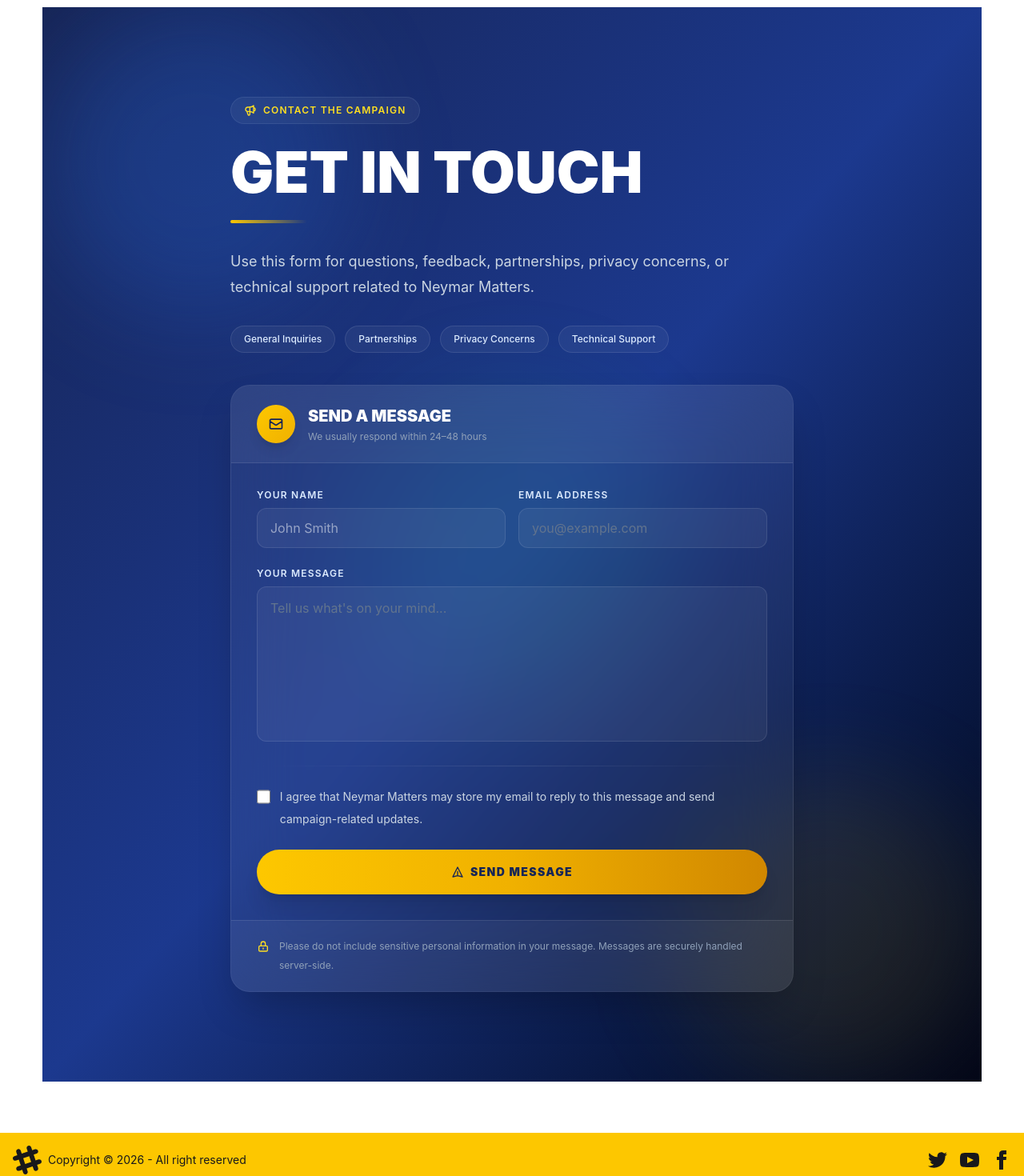
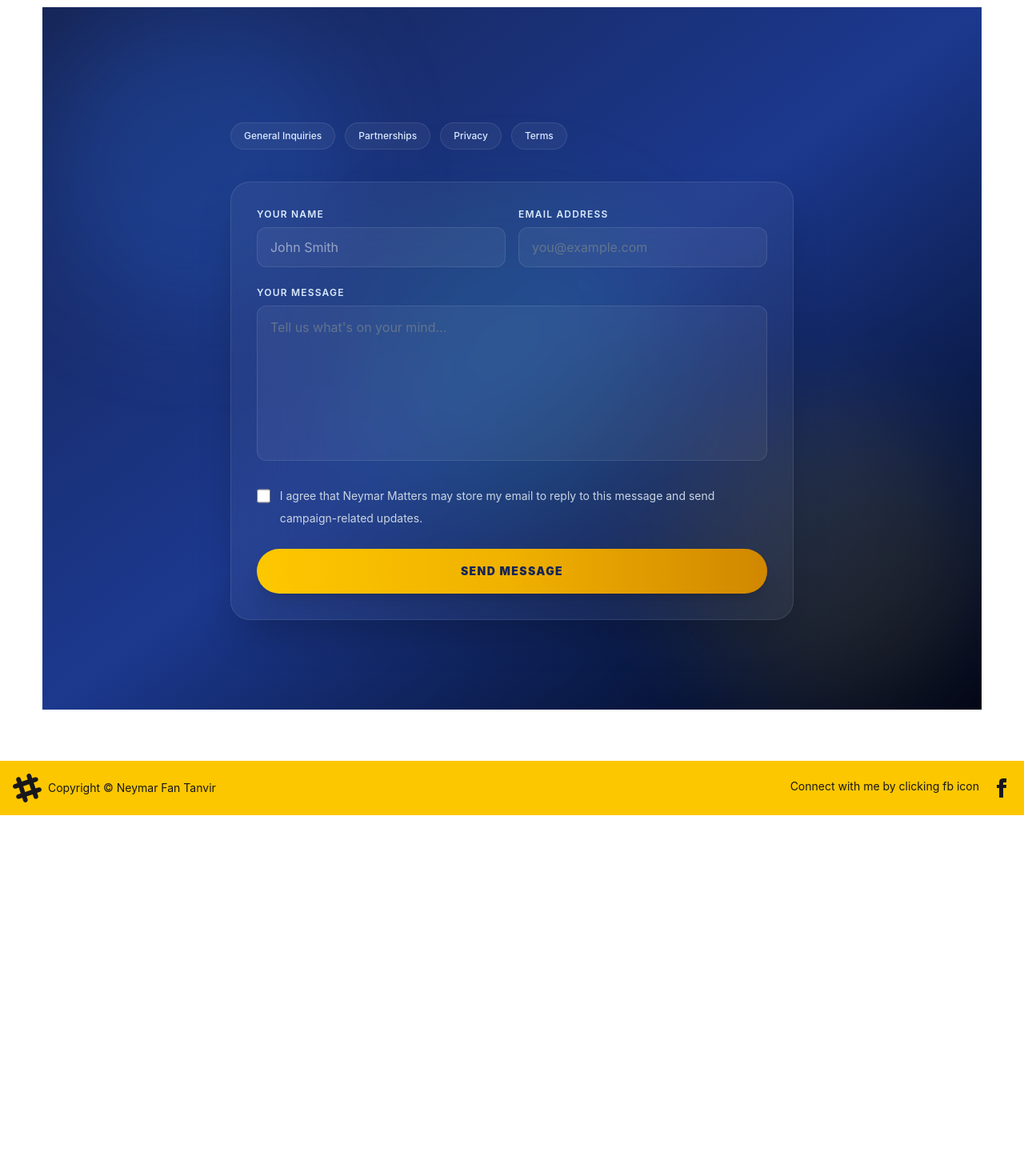
Before and after one commit to Taanveer22/bring-back-neymar, a React (Vite) app: page /contact in a window 1280 px wide. Shown: the part 120-1590 px from the top of the page at 80% size. After the commit the page ends 1139 px from the top, so only its background shows below. Built offline with nearby package versions, Linux system fonts and the light colour scheme.

Commit message:
alhamdulliah footer section connect link added

```diff
--- a/src/components/Footer.jsx
+++ b/src/components/Footer.jsx
@@ -1,3 +1,5 @@
+import { Link } from 'react-router';
+
 const Footer = () => {
   return (
     <div>
@@ -14,32 +16,11 @@
           >
             <path d="M22.672 15.226l-2.432.811.841 2.515c.33 1.019-.209 2.127-1.23 2.456-1.15.325-2.148-.321-2.463-1.226l-.84-2.518-5.013 1.677.84 2.517c.391 1.203-.434 2.542-1.831 2.542-.88 0-1.601-.564-1.86-1.314l-.842-2.516-2.431.809c-1.135.328-2.145-.317-2.463-1.229-.329-1.018.211-2.127 1.231-2.456l2.432-.809-1.621-4.823-2.432.808c-1.355.384-2.558-.59-2.558-1.839 0-.817.509-1.582 1.327-1.846l2.433-.809-.842-2.515c-.33-1.02.211-2.129 1.232-2.458 1.02-.329 2.13.209 2.461 1.229l.842 2.515 5.011-1.677-.839-2.517c-.403-1.238.484-2.553 1.843-2.553.819 0 1.585.509 1.85 1.326l.841 2.517 2.431-.81c1.02-.33 2.131.211 2.461 1.229.332 1.018-.21 2.126-1.23 2.456l-2.433.809 1.622 4.823 2.433-.809c1.242-.401 2.557.484 2.557 1.838 0 .819-.51 1.583-1.328 1.847m-8.992-6.428l-5.01 1.675 1.619 4.828 5.011-1.674-1.62-4.829z"></path>
           </svg>
-          <p>Copyright © {new Date().getFullYear()} - All right reserved</p>
+          <p>Copyright © Neymar Fan Tanvir</p>
         </aside>
         <nav className="grid-flow-col gap-4 md:place-self-center md:justify-self-end">
-          <a>
-            <svg
-              xmlns="http://www.w3.org/2000/svg"
-              width="24"
-              height="24"
-              viewBox="0 0 24 24"
-              className="fill-current"
-            >
-              <path d="M24 4.557c-.883.392-1.832.656-2.828.775 1.017-.609 1.798-1.574 2.165-2.724-.951.564-2.005.974-3.127 1.195-.897-.957-2.178-1.555-3.594-1.555-3.179 0-5.515 2.966-4.797 6.045-4.091-.205-7.719-2.165-10.148-5.144-1.29 2.213-.669 5.108 1.523 6.574-.806-.026-1.566-.247-2.229-.616-.054 2.281 1.581 4.415 3.949 4.89-.693.188-1.452.232-2.224.084.626 1.956 2.444 3.379 4.6 3.419-2.07 1.623-4.678 2.348-7.29 2.04 2.179 1.397 4.768 2.212 7.548 2.212 9.142 0 14.307-7.721 13.995-14.646.962-.695 1.797-1.562 2.457-2.549z"></path>
-            </svg>
-          </a>
-          <a>
-            <svg
-              xmlns="http://www.w3.org/2000/svg"
-              width="24"
-              height="24"
-              viewBox="0 0 24 24"
-              className="fill-current"
-            >
-              <path d="M19.615 3.184c-3.604-.246-11.631-.245-15.23 0-3.897.266-4.356 2.62-4.385 8.816.029 6.185.484 8.549 4.385 8.816 3.6.245 11.626.246 15.23 0 3.897-.266 4.356-2.62 4.385-8.816-.029-6.185-.484-8.549-4.385-8.816zm-10.615 12.816v-8l8 3.993-8 4.007z"></path>
-            </svg>
-          </a>
-          <a>
+          <p>Connect with me by clicking fb icon</p>
+          <Link to={`https://www.facebook.com/taanveer22/`}>
             <svg
               xmlns="http://www.w3.org/2000/svg"
               width="24"
@@ -49,7 +30,7 @@
             >
               <path d="M9 8h-3v4h3v12h5v-12h3.642l.358-4h-4v-1.667c0-.955.192-1.333 1.115-1.333h2.885v-5h-3.808c-3.596 0-5.192 1.583-5.192 4.615v3.385z"></path>
             </svg>
-          </a>
+          </Link>
         </nav>
       </footer>
     </div>
--- a/src/pages/Contact.jsx
+++ b/src/pages/Contact.jsx
@@ -1,16 +1,20 @@
 import { useState } from 'react';
 
-const inquiryTypes = ['General Inquiries', 'Partnerships', 'Privacy Concerns', 'Technical Support'];
+// Static inquiry category list
+const inquiryTypes = ['General Inquiries', 'Partnerships', 'Privacy', 'Terms'];
 
 const Contact = () => {
+  // Store checkbox state
   const [checked, setChecked] = useState(false);
 
+  // Store form input values
   const [form, setForm] = useState({
     name: '',
     email: '',
     message: '',
   });
 
+  // Update form fields dynamically
   const handleChange = ({ target }) => {
     const { name, value } = target;
 
@@ -20,65 +24,31 @@
     }));
   };
 
+  // Handle form submit
   const handleSubmit = (event) => {
+    // Prevent page reload
     event.preventDefault();
 
+    // Currently logging form data
     console.log(form);
   };
 
   return (
     <section className="relative overflow-hidden bg-emerald-950 py-16 sm:py-20 lg:py-28">
-      {/* Background */}
+      {/* Multiple background glow effects */}
       <div className="absolute inset-0 bg-linear-to-br from-blue-950 via-blue-900 to-slate-950" />
 
-      {/* Glow Effects */}
       <div className="absolute left-0 top-0 h-80 w-80 rounded-full bg-blue-500/20 blur-3xl sm:h-96 sm:w-96" />
 
       <div className="absolute bottom-0 right-0 h-72 w-72 rounded-full bg-yellow-400/10 blur-3xl sm:h-96 sm:w-96" />
 
       <div className="absolute left-1/2 top-1/2 h-96 w-96 -translate-x-1/2 -translate-y-1/2 rounded-full bg-emerald-500/10 blur-3xl" />
 
-      {/* Grid */}
+      {/* Grid overlay effect */}
       <div className="absolute inset-0 bg-grid-white/5" />
 
       <div className="relative z-10 mx-auto max-w-3xl px-4 sm:px-6 lg:px-8">
-        {/* Badge */}
-        <div className="mb-6 inline-flex items-center gap-2 rounded-full border border-blue-200/10 bg-white/5 px-4 py-2 backdrop-blur-xl">
-          <svg
-            xmlns="http://www.w3.org/2000/svg"
-            className="h-4 w-4 text-yellow-300"
-            fill="none"
-            viewBox="0 0 24 24"
-            stroke="currentColor"
-            strokeWidth="2"
-          >
-            <path
-              strokeLinecap="round"
-              strokeLinejoin="round"
-              d="M11 5.882V19.24a1.76 1.76 0 01-3.417.592l-2.147-6.15M18 13a3 3 0 100-6M5.436 13.683A4.001 4.001 0 017 6h1.832c4.1 0 7.625-1.234 9.168-3v14c-1.543-1.766-5.067-3-9.168-3H7a3.988 3.988 0 01-1.564-.317z"
-            />
-          </svg>
-
-          <span className="text-xs font-semibold uppercase tracking-widest text-yellow-300">
-            Contact The Campaign
-          </span>
-        </div>
-
-        {/* Heading */}
-        <h1 className="text-5xl font-black uppercase leading-none text-white sm:text-6xl md:text-7xl">
-          Get In Touch
-        </h1>
-
-        {/* Divider */}
-        <div className="mt-6 h-1 w-24 rounded-full bg-linear-to-r from-yellow-400 to-transparent" />
-
-        {/* Description */}
-        <p className="mt-8 max-w-2xl text-sm leading-8 text-slate-300 sm:text-base md:text-lg">
-          Use this form for questions, feedback, partnerships, privacy concerns, or technical
-          support related to Neymar Matters.
-        </p>
-
-        {/* Pills */}
+        {/* Inquiry type pills generated from array */}
         <div className="mb-10 mt-8 flex flex-wrap gap-3">
           {inquiryTypes.map((item) => (
             <span
@@ -90,42 +60,13 @@
           ))}
         </div>
 
-        {/* Card */}
+        {/* Main contact form card */}
         <div className="overflow-hidden rounded-3xl border border-white/10 bg-white/5 shadow-2xl backdrop-blur-2xl">
-          {/* Header */}
-          <div className="border-b border-white/10 bg-white/5 px-6 py-6 sm:px-8">
-            <div className="flex items-center gap-4">
-              <div className="flex h-12 w-12 items-center justify-center rounded-full bg-linear-to-br from-yellow-400 to-yellow-500 shadow-lg">
-                <svg
-                  xmlns="http://www.w3.org/2000/svg"
-                  className="h-5 w-5 text-blue-950"
-                  fill="none"
-                  viewBox="0 0 24 24"
-                  stroke="currentColor"
-                  strokeWidth="2"
-                >
-                  <path
-                    strokeLinecap="round"
-                    strokeLinejoin="round"
-                    d="M3 8l7.89 5.26a2 2 0 002.22 0L21 8M5 19h14a2 2 0 002-2V7a2 2 0 00-2-2H5a2 2 0 00-2 2v10a2 2 0 002 2z"
-                  />
-                </svg>
-              </div>
-
-              <div>
-                <h2 className="text-lg font-black uppercase text-white sm:text-xl">
-                  Send A Message
-                </h2>
-
-                <p className="mt-1 text-xs text-slate-400">We usually respond within 24–48 hours</p>
-              </div>
-            </div>
-          </div>
-
-          {/* Form */}
+          {/* Form starts here */}
           <form onSubmit={handleSubmit} className="space-y-6 px-6 py-8 sm:px-8">
-            {/* Inputs */}
+            {/* Responsive input grid */}
             <div className="grid grid-cols-1 gap-4 sm:grid-cols-2">
+              {/* Controlled name input */}
               <div>
                 <label
                   htmlFor="name"
@@ -146,6 +87,7 @@
                 />
               </div>
 
+              {/* Controlled email input */}
               <div>
                 <label
                   htmlFor="email"
@@ -167,7 +109,7 @@
               </div>
             </div>
 
-            {/* Message */}
+            {/* Controlled textarea */}
             <div>
               <label
                 htmlFor="message"
@@ -187,10 +129,7 @@
               />
             </div>
 
-            {/* Divider */}
-            <div className="h-px bg-linear-to-r from-transparent via-white/10 to-transparent" />
-
-            {/* Checkbox */}
+            {/* Checkbox state controlled by React */}
             <label className="flex items-start gap-3">
               <input
                 type="checkbox"
@@ -205,53 +144,14 @@
               </span>
             </label>
 
-            {/* Button */}
+            {/* Submit button */}
             <button
               type="submit"
               className="flex h-14 w-full items-center justify-center gap-2 rounded-full bg-linear-to-r from-yellow-400 via-yellow-500 to-yellow-600 text-sm font-black uppercase tracking-widest text-blue-950 shadow-xl transition duration-300 hover:scale-105"
             >
-              <svg
-                xmlns="http://www.w3.org/2000/svg"
-                className="h-4 w-4"
-                fill="none"
-                viewBox="0 0 24 24"
-                stroke="currentColor"
-                strokeWidth="2"
-              >
-                <path
-                  strokeLinecap="round"
-                  strokeLinejoin="round"
-                  d="M12 19l9 2-9-18-9 18 9-2zm0 0v-8"
-                />
-              </svg>
               Send Message
             </button>
           </form>
-
-          {/* Footer */}
-          <div className="border-t border-white/10 bg-white/5 px-6 py-5 sm:px-8">
-            <div className="flex items-start gap-3">
-              <svg
-                xmlns="http://www.w3.org/2000/svg"
-                className="mt-1 h-4 w-4 shrink-0 text-yellow-300"
-                fill="none"
-                viewBox="0 0 24 24"
-                stroke="currentColor"
-                strokeWidth="2"
-              >
-                <path
-                  strokeLinecap="round"
-                  strokeLinejoin="round"
-                  d="M12 15v2m-6 4h12a2 2 0 002-2v-6a2 2 0 00-2-2H6a2 2 0 00-2 2v6a2 2 0 002 2zm10-10V7a4 4 0 00-8 0v4h8z"
-                />
-              </svg>
-
-              <p className="text-xs leading-6 text-slate-400">
-                Please do not include sensitive personal information in your message. Messages are
-                securely handled server-side.
-              </p>
-            </div>
-          </div>
         </div>
       </div>
     </section>
```
Also changed, not shown: src/components/Petition.jsx (+20 -5 lines), src/components/Stat.jsx (+10 -3 lines), src/pages/Home.jsx (+11 -3 lines).
